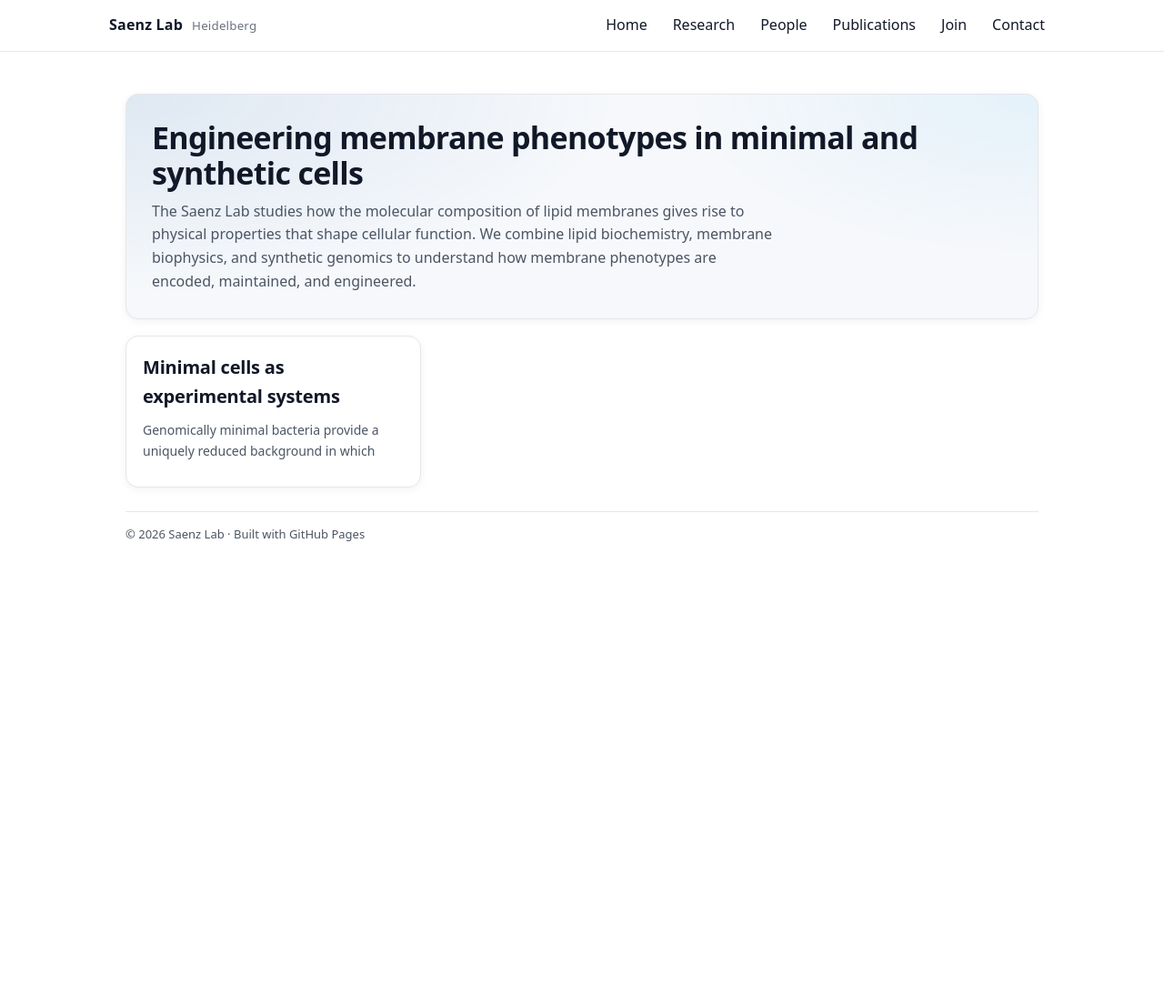
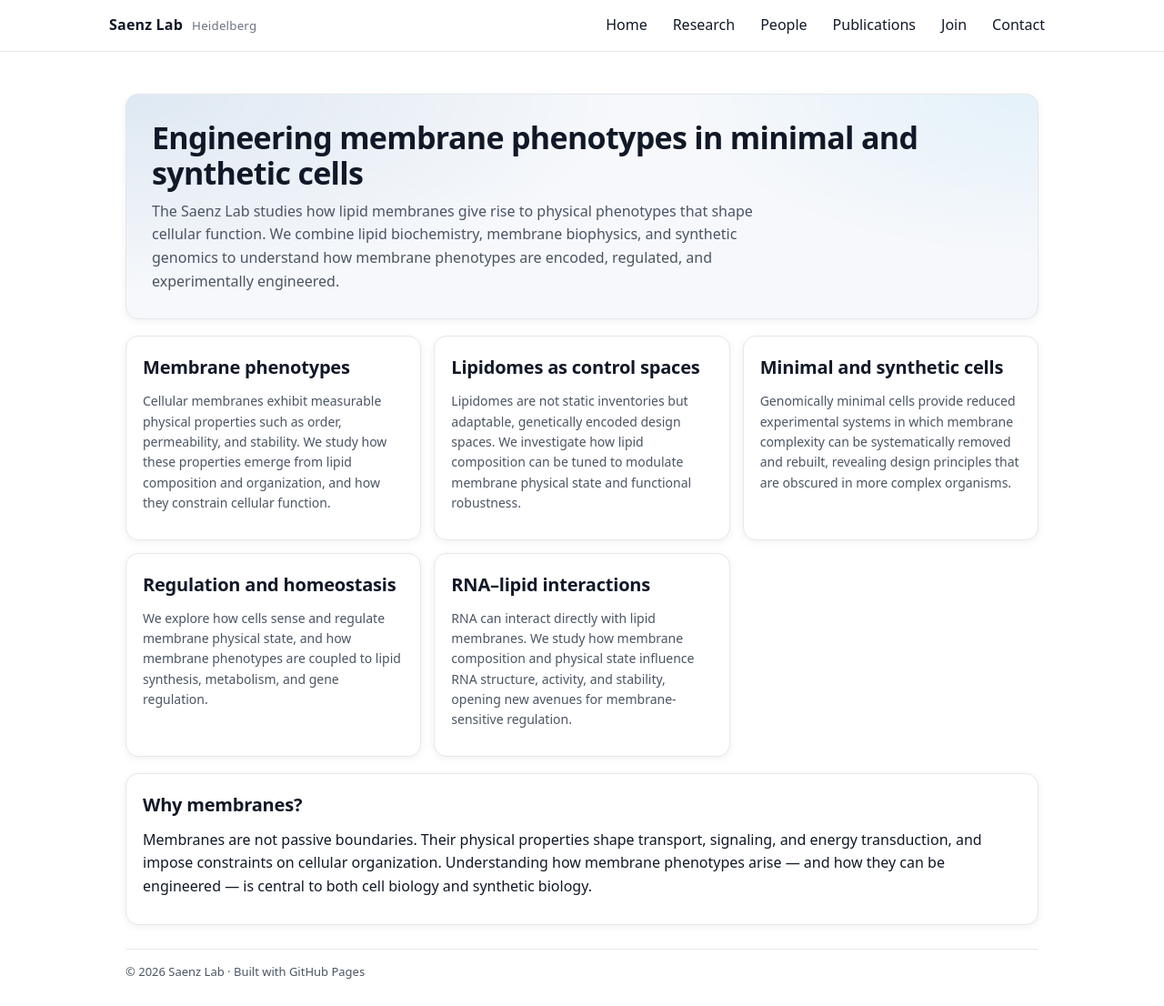
Before and after one commit to Saenz-Lab/Saenz-Lab.github.io, a Jekyll site: the page built from index.md, in a window 1280 px wide and 1106 px high. Shown: the whole window at 91% size. Built offline with Jekyll 4.4.1, drawn with Linux system fonts in a browser that asks for light colours.

Commit message:
Update index.md

```diff
--- a/index.md
+++ b/index.md
@@ -6,15 +6,69 @@ title: Home
 <section class="hero">
   <h1>Engineering membrane phenotypes in minimal and synthetic cells</h1>
   <p>
-    The Saenz Lab studies how the molecular composition of lipid membranes gives rise to
-    physical properties that shape cellular function. We combine lipid biochemistry,
-    membrane biophysics, and synthetic genomics to understand how membrane phenotypes are
-    encoded, maintained, and engineered.
+    The Saenz Lab studies how lipid membranes give rise to physical phenotypes that shape
+    cellular function. We combine lipid biochemistry, membrane biophysics, and synthetic
+    genomics to understand how membrane phenotypes are encoded, regulated, and
+    experimentally engineered.
   </p>
 </section>
 
 <section class="grid">
+
   <div class="card third">
-    <h2>Minimal cells as experimental systems</h2>
+    <h2>Membrane phenotypes</h2>
     <p class="meta">
-      Genomically minimal bacteria provide a uniquely reduced background in which
+      Cellular membranes exhibit measurable physical properties such as order, permeability,
+      and stability. We study how these properties emerge from lipid composition and
+      organization, and how they constrain cellular function.
+    </p>
+  </div>
+
+  <div class="card third">
+    <h2>Lipidomes as control spaces</h2>
+    <p class="meta">
+      Lipidomes are not static inventories but adaptable, genetically encoded design spaces.
+      We investigate how lipid composition can be tuned to modulate membrane physical state
+      and functional robustness.
+    </p>
+  </div>
+
+  <div class="card third">
+    <h2>Minimal and synthetic cells</h2>
+    <p class="meta">
+      Genomically minimal cells provide reduced experimental systems in which membrane
+      complexity can be systematically removed and rebuilt, revealing design principles
+      that are obscured in more complex organisms.
+    </p>
+  </div>
+
+  <div class="card third">
+    <h2>Regulation and homeostasis</h2>
+    <p class="meta">
+      We explore how cells sense and regulate membrane physical state, and how membrane
+      phenotypes are coupled to lipid synthesis, metabolism, and gene regulation.
+    </p>
+  </div>
+
+  <div class="card third">
+    <h2>RNA–lipid interactions</h2>
+    <p class="meta">
+      RNA can interact directly with lipid membranes. We study how membrane composition and
+      physical state influence RNA structure, activity, and stability, opening new avenues
+      for membrane-sensitive regulation.
+    </p>
+  </div>
+
+</section>
+
+<section class="grid">
+  <div class="card">
+    <h2>Why membranes?</h2>
+    <p>
+      Membranes are not passive boundaries. Their physical properties shape transport,
+      signaling, and energy transduction, and impose constraints on cellular organization.
+      Understanding how membrane phenotypes arise — and how they can be engineered — is
+      central to both cell biology and synthetic biology.
+    </p>
+  </div>
+</section>
```
